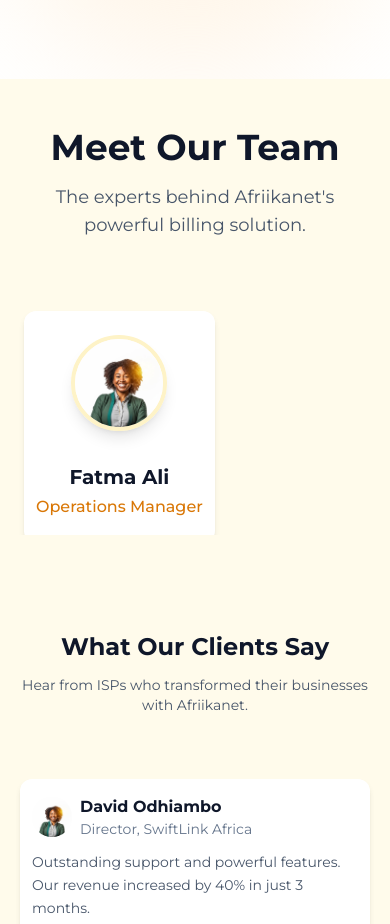
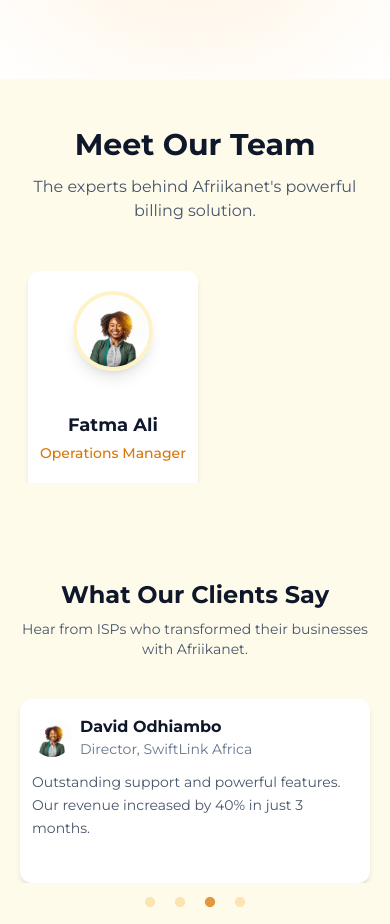
Before and after one commit to Yussuf254/afriikanet-ISP, a Next.js app: page / in a window 390 px wide. Shown: the part 8300-9224 px from the top of the page. Built offline with nearby package versions, Linux system fonts and the light colour scheme; some icons are missing.

Commit message:
Fix: Improve Team and Testimonials mobile responsiveness and centering

```diff
--- a/src/components/Home/Mentor/index.tsx
+++ b/src/components/Home/Mentor/index.tsx
@@ -19,19 +19,13 @@ const Team = () => {
         cssEase: "linear",
         responsive: [
             {
-                breakpoint: 1200,
-                settings: {
-                    slidesToShow: 3,
-                }
-            },
-            {
-                breakpoint: 1000,
+                breakpoint: 1024,
                 settings: {
                     slidesToShow: 2,
                 }
             },
             {
-                breakpoint: 530,
+                breakpoint: 640,
                 settings: {
                     slidesToShow: 1,
                 }
@@ -42,17 +36,17 @@ const Team = () => {
     return (
         <section className="bg-slate-50 py-12 md:py-16" id="team" >
             <div className='container mx-auto lg:max-w-screen-xl md:max-w-screen-md px-4'>
-                <div className="text-center mb-16">
-                    <h2 className="text-slate-900 text-4xl lg:text-5xl font-bold mb-4">Meet Our Team</h2>
-                    <p className="text-slate-600 text-lg max-w-2xl mx-auto">The experts behind Afriikanet's powerful billing solution.</p>
+                <div className="text-center mb-10 md:mb-16">
+                    <h2 className="text-slate-900 text-3xl md:text-4xl lg:text-5xl font-bold mb-3 md:mb-4">Meet Our Team</h2>
+                    <p className="text-slate-600 text-base md:text-lg max-w-2xl mx-auto">The experts behind Afriikanet's powerful billing solution.</p>
                 </div>
 
                 <Slider {...settings}>
                     {MentorData.map((member, i) => (
-                        <div key={i}>
-                            <div className='m-2 sm:m-3 text-center px-3 py-6 sm:px-4 sm:py-8 bg-white rounded-xl sm:rounded-2xl shadow-md sm:shadow-lg hover:shadow-xl transition-all duration-300 md:hover:-translate-y-1 overflow-hidden h-full flex flex-col'>
-                                <div className="relative mb-4 sm:mb-6 flex justify-center shrink-0">
-                                    <div className="w-24 h-24 sm:w-32 sm:h-32 mx-auto rounded-full overflow-hidden border-4 border-amber-100 shadow-lg">
+                        <div key={i} className="px-1 sm:px-2">
+                            <div className='m-2 text-center px-3 py-5 sm:px-4 sm:py-6 bg-white rounded-xl shadow-md hover:shadow-xl transition-all duration-300 overflow-hidden h-full flex flex-col'>
+                                <div className="relative mb-4 flex justify-center shrink-0">
+                                    <div className="w-20 h-20 sm:w-28 sm:h-28 mx-auto rounded-full overflow-hidden border-4 border-amber-100 shadow-lg">
                                         <Image
                                             src={`${getImagePrefix()}${member.imgSrc}`}
                                             alt={member.name}
@@ -63,9 +57,9 @@ const Team = () => {
                                         />
                                     </div>
                                 </div>
-                                <div className="mt-auto">
-                                    <h3 className='text-xl font-bold text-slate-900'>{member.name}</h3>
-                                    <h4 className='text-amber-600 font-medium mt-1'>{member.profession}</h4>
+                                <div className="mt-auto py-2">
+                                    <h3 className='text-lg sm:text-xl font-bold text-slate-900'>{member.name}</h3>
+                                    <h4 className='text-amber-600 font-medium mt-1 text-sm sm:text-base'>{member.profession}</h4>
                                 </div>
                             </div>
                         </div>
--- a/src/components/Home/Testimonials/index.tsx
+++ b/src/components/Home/Testimonials/index.tsx
@@ -38,8 +38,8 @@ const Testimonials = () => {
     return (
         <section id="testimonials" className='bg-slate-50 py-12 md:py-16 overflow-hidden'>
             <div className='container mx-auto lg:max-w-screen-xl md:max-w-screen-md px-4'>
-                <div className="text-center mb-16">
-                    <h2 className="text-slate-900 text-2xl md:text-3xl lg:text-4xl font-bold mb-3 md:mb-4">What Our Clients Say</h2>
+                <div className="text-center mb-10 md:mb-16">
+                    <h2 className="text-slate-900 text-2xl md:text-3xl lg:text-4xl font-bold mb-2 md:mb-3">What Our Clients Say</h2>
                     <p className="text-slate-600 text-sm md:text-base max-w-2xl mx-auto">Hear from ISPs who transformed their businesses with Afriikanet.</p>
                 </div>
 
```
